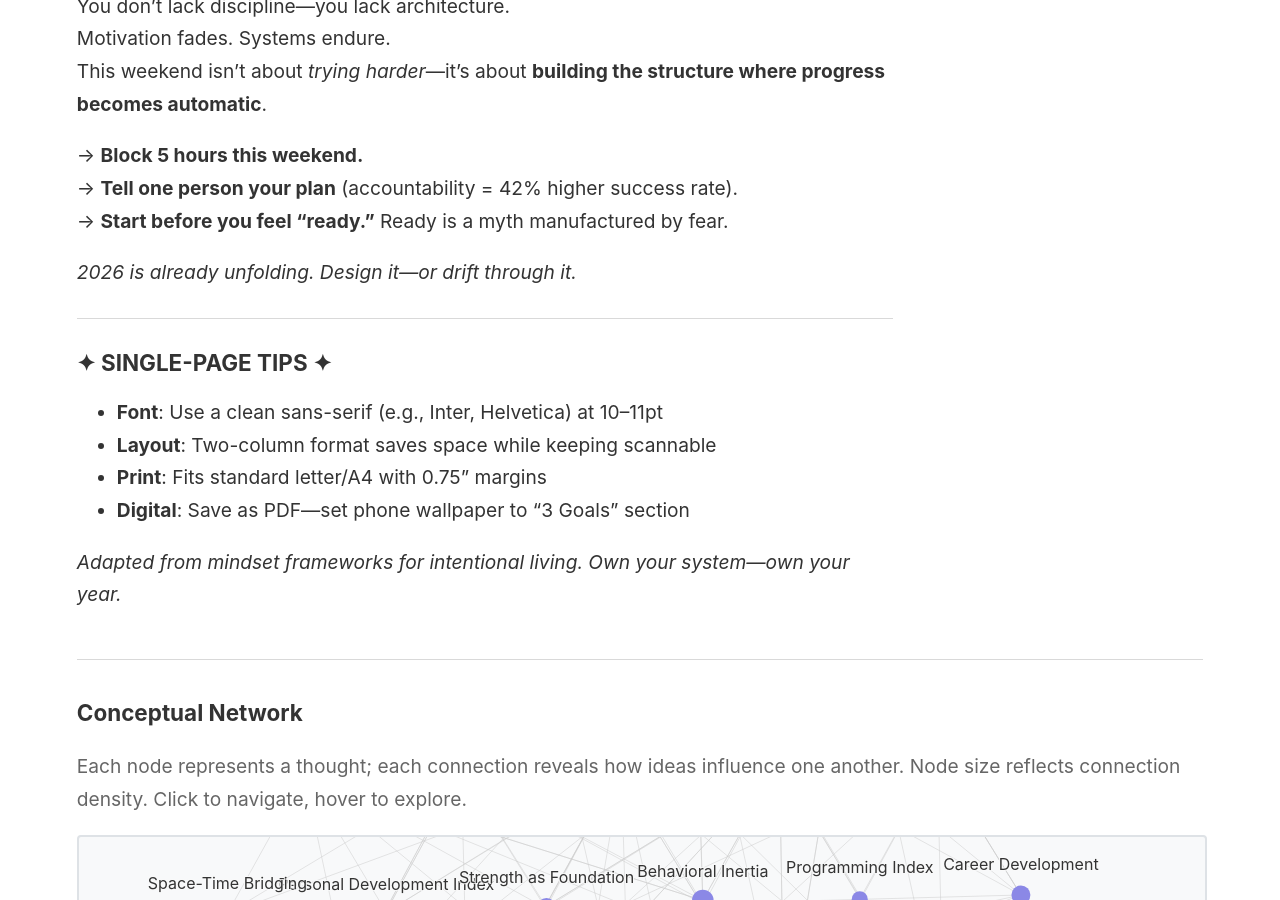
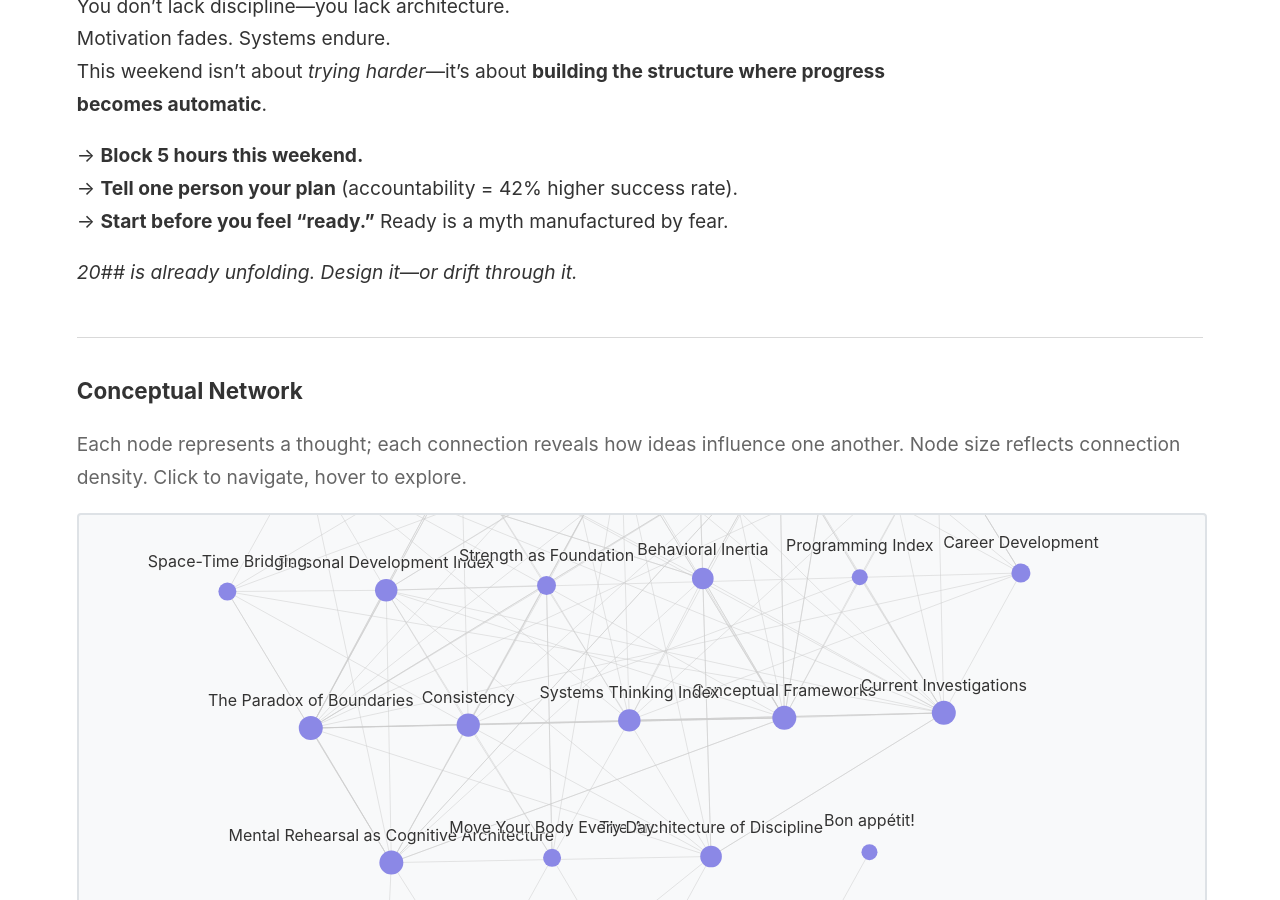
Before and after one commit to sanjanb/my-digital-garden, a Jekyll site: the page built from _notes/weekend-transformation-ritual.md, in a window 1280 px wide and 900 px high, scrolled down 2727 px. Built offline with Jekyll 4.4.1, drawn with Linux system fonts in a browser that asks for light colours; some of the changed text lies outside the part shown.

Commit message:
fix: Update year reference in conclusion for accuracy

```diff
--- a/_notes/weekend-transformation-ritual.md
+++ b/_notes/weekend-transformation-ritual.md
@@ -112,15 +112,4 @@ This weekend isn't about _trying harder_—it's about **building the structure w
 → **Tell one person your plan** (accountability = 42% higher success rate).
 → **Start before you feel "ready."** Ready is a myth manufactured by fear.
 
-_2026 is already unfolding. Design it—or drift through it._
-
----
-
-### ✦ SINGLE-PAGE TIPS ✦
-
-- **Font**: Use a clean sans-serif (e.g., Inter, Helvetica) at 10–11pt
-- **Layout**: Two-column format saves space while keeping scannable
-- **Print**: Fits standard letter/A4 with 0.75" margins
-- **Digital**: Save as PDF—set phone wallpaper to "3 Goals" section
-
-_Adapted from mindset frameworks for intentional living. Own your system—own your year._
+_20## is already unfolding. Design it—or drift through it._
```
